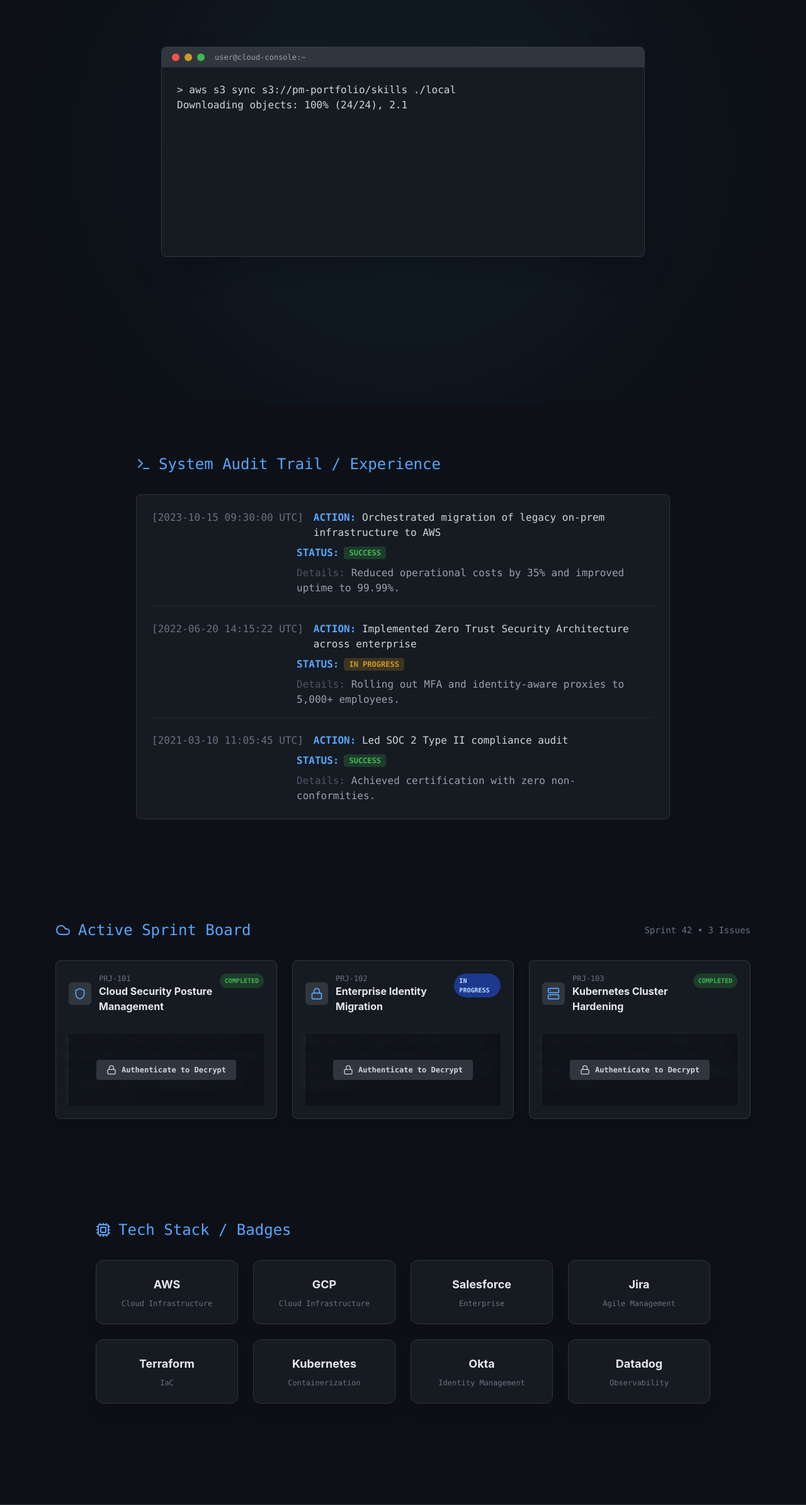
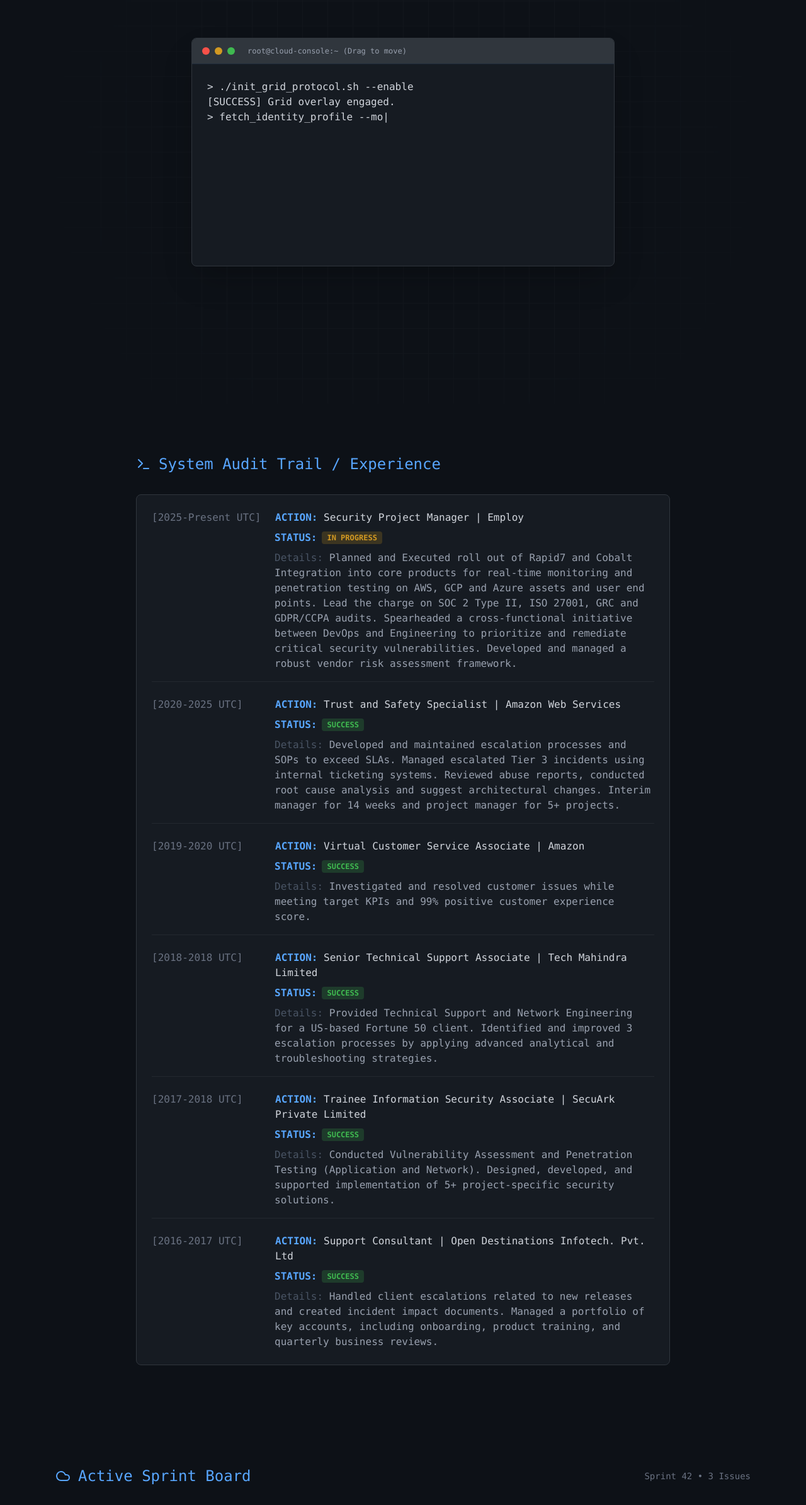
Before and after one commit to DynamicJoker/nimikuriakose.com, a React (Vite) app: page / in a window 1280 px wide. Shown: the part 159-2549 px from the top of the page at 63% size. Built offline with nearby package versions, Linux system fonts and the light colour scheme.

Commit message:
Implement gamified dynamic Hero section and update resume data

```diff
--- a/src/components/Experience.jsx
+++ b/src/components/Experience.jsx
@@ -3,22 +3,40 @@
 
 const mockExperience = [
   {
-    timestamp: '2023-10-15 09:30:00 UTC',
-    action: 'Orchestrated migration of legacy on-prem infrastructure to AWS',
-    status: 'SUCCESS',
-    details: 'Reduced operational costs by 35% and improved uptime to 99.99%.'
+    timestamp: '2025-Present UTC',
+    action: 'Security Project Manager | Employ',
+    status: 'IN PROGRESS',
+    details: 'Planned and Executed roll out of Rapid7 and Cobalt Integration into core products for real-time monitoring and penetration testing on AWS, GCP and Azure assets and user end points. Lead the charge on SOC 2 Type II, ISO 27001, GRC and GDPR/CCPA audits. Spearheaded a cross-functional initiative between DevOps and Engineering to prioritize and remediate critical security vulnerabilities. Developed and managed a robust vendor risk assessment framework.'
   },
   {
-    timestamp: '2022-06-20 14:15:22 UTC',
-    action: 'Implemented Zero Trust Security Architecture across enterprise',
-    status: 'IN PROGRESS',
-    details: 'Rolling out MFA and identity-aware proxies to 5,000+ employees.'
+    timestamp: '2020-2025 UTC',
+    action: 'Trust and Safety Specialist | Amazon Web Services',
+    status: 'SUCCESS',
+    details: 'Developed and maintained escalation processes and SOPs to exceed SLAs. Managed escalated Tier 3 incidents using internal ticketing systems. Reviewed abuse reports, conducted root cause analysis and suggest architectural changes. Interim manager for 14 weeks and project manager for 5+ projects.'
   },
   {
-    timestamp: '2021-03-10 11:05:45 UTC',
-    action: 'Led SOC 2 Type II compliance audit',
+    timestamp: '2019-2020 UTC',
+    action: 'Virtual Customer Service Associate | Amazon',
     status: 'SUCCESS',
-    details: 'Achieved certification with zero non-conformities.'
+    details: 'Investigated and resolved customer issues while meeting target KPIs and 99% positive customer experience score.'
+  },
+  {
+    timestamp: '2018-2018 UTC',
+    action: 'Senior Technical Support Associate | Tech Mahindra Limited',
+    status: 'SUCCESS',
+    details: 'Provided Technical Support and Network Engineering for a US-based Fortune 50 client. Identified and improved 3 escalation processes by applying advanced analytical and troubleshooting strategies.'
+  },
+  {
+    timestamp: '2017-2018 UTC',
+    action: 'Trainee Information Security Associate | SecuArk Private Limited',
+    status: 'SUCCESS',
+    details: 'Conducted Vulnerability Assessment and Penetration Testing (Application and Network). Designed, developed, and supported implementation of 5+ project-specific security solutions.'
+  },
+  {
+    timestamp: '2016-2017 UTC',
+    action: 'Support Consultant | Open Destinations Infotech. Pvt. Ltd',
+    status: 'SUCCESS',
+    details: 'Handled client escalations related to new releases and created incident impact documents. Managed a portfolio of key accounts, including onboarding, product training, and quarterly business reviews.'
   }
 ];
 
@@ -34,13 +52,13 @@
         {mockExperience.map((log, index) => (
           <div key={index} className="border-b border-border/50 pb-4 last:border-0 last:pb-0">
             <div className="flex flex-col md:flex-row md:items-start gap-2 md:gap-4 mb-2">
-              <span className="text-gray-500 shrink-0">[{log.timestamp}]</span>
+              <span className="text-gray-500 shrink-0 min-w-[180px]">[{log.timestamp}]</span>
               <div className="flex-1">
                 <span className="text-primary font-bold">ACTION: </span>
                 <span className="text-gray-300">{log.action}</span>
               </div>
             </div>
-            <div className="flex flex-col md:flex-row md:items-start gap-2 md:gap-4 ml-0 md:ml-[230px]">
+            <div className="flex flex-col md:flex-row md:items-start gap-2 md:gap-4 ml-0 md:ml-[195px]">
               <div className="flex items-center gap-2">
                 <span className="text-primary font-bold">STATUS: </span>
                 <span className={`px-2 py-0.5 rounded text-xs font-bold ${
@@ -50,7 +68,7 @@
                 </span>
               </div>
             </div>
-            <div className="mt-2 text-gray-400 ml-0 md:ml-[230px]">
+            <div className="mt-2 text-gray-400 ml-0 md:ml-[195px]">
               <span className="text-gray-600">Details: </span>
               {log.details}
             </div>
--- a/src/components/Hero.jsx
+++ b/src/components/Hero.jsx
@@ -1,43 +1,135 @@
-import React from 'react';
+import React, { useState, useRef } from 'react';
 import { TypeAnimation } from 'react-type-animation';
+import { motion } from 'framer-motion';
+import { ShieldCheck, ChevronRight, Globe, Mail } from 'lucide-react';
 
 const Hero = () => {
+  const [uiStep, setUiStep] = useState(0);
+  const containerRef = useRef(null);
+
   return (
-    <section className="min-h-screen flex items-center justify-center p-6 bg-console relative overflow-hidden">
-      {/* Background ambient glow */}
-      <div className="absolute top-1/2 left-1/2 -translate-x-1/2 -translate-y-1/2 w-[800px] h-[800px] bg-primary/5 rounded-full blur-[120px] pointer-events-none" />
+    <section
+      ref={containerRef}
+      className="min-h-screen flex items-center justify-center p-6 bg-console relative overflow-hidden"
+    >
+      {/* Background Grid - Appears at uiStep >= 1 */}
+      <motion.div
+        initial={{ opacity: 0 }}
+        animate={{ opacity: uiStep >= 1 ? 0.15 : 0 }}
+        transition={{ duration: 1.5 }}
+        className="absolute inset-0 pointer-events-none"
+        style={{
+          backgroundImage: `
+            linear-gradient(to right, #30363d 1px, transparent 1px),
+            linear-gradient(to bottom, #30363d 1px, transparent 1px)
+          `,
+          backgroundSize: '40px 40px',
+          maskImage: 'radial-gradient(circle at center, black 40%, transparent 80%)'
+        }}
+      />
 
-      <div className="w-full max-w-3xl bg-panel rounded-lg border border-border shadow-2xl overflow-hidden relative z-10">
-        {/* Terminal Header */}
-        <div className="bg-border px-4 py-2 flex items-center gap-2">
-          <div className="w-3 h-3 rounded-full bg-danger"></div>
-          <div className="w-3 h-3 rounded-full bg-warning"></div>
-          <div className="w-3 h-3 rounded-full bg-success"></div>
-          <span className="ml-2 text-xs text-gray-400 font-mono">user@cloud-console:~</span>
+      {/* Main Content Rendered Behind/Around Terminal - Appears at uiStep >= 2 */}
+      <div className="absolute inset-0 flex flex-col items-center justify-center pointer-events-none z-0 px-6 mt-[-100px]">
+        <motion.div
+          initial={{ opacity: 0, y: 30, scale: 0.95 }}
+          animate={{
+            opacity: uiStep >= 2 ? 1 : 0,
+            y: uiStep >= 2 ? 0 : 30,
+            scale: uiStep >= 2 ? 1 : 0.95
+          }}
+          transition={{ duration: 1, ease: "easeOut" }}
+          className="text-center"
+        >
+          <div className="flex items-center justify-center gap-2 mb-4 text-primary">
+            <ShieldCheck className="w-8 h-8" />
+            <span className="font-mono text-sm font-bold tracking-widest uppercase">System Initialized</span>
+          </div>
+          <h1 className="text-5xl md:text-7xl font-extrabold text-white mb-4 tracking-tight">
+            NIMI <span className="text-transparent bg-clip-text bg-gradient-to-r from-primary to-blue-300">KURIAKOSE</span>
+          </h1>
+          <p className="text-xl md:text-2xl text-gray-400 font-mono mb-8 max-w-3xl mx-auto">
+            Security Project Manager & Trust & Safety SME
+          </p>
+        </motion.div>
+
+        {/* CTA Buttons - Appears at uiStep >= 3 */}
+        <motion.div
+          initial={{ opacity: 0, y: 20 }}
+          animate={{ opacity: uiStep >= 3 ? 1 : 0, y: uiStep >= 3 ? 0 : 20 }}
+          transition={{ duration: 0.8, delay: 0.2 }}
+          className="flex flex-wrap items-center justify-center gap-4 pointer-events-auto"
+        >
+          <button
+            onClick={() => {
+              const el = document.getElementById('experience');
+              if (el) el.scrollIntoView({ behavior: 'smooth' });
+            }}
+            className="flex items-center gap-2 px-6 py-3 bg-primary text-console rounded-lg font-bold font-mono hover:bg-blue-400 transition-colors shadow-lg shadow-primary/20"
+          >
+            Deploy Modules <ChevronRight className="w-4 h-4" />
+          </button>
+
+          <div className="flex items-center gap-4 ml-4">
+            <a href="https://www.linkedin.com/in/nimik" target="_blank" rel="noreferrer" className="p-3 bg-panel border border-border rounded-lg text-gray-400 hover:text-primary hover:border-primary/50 transition-all cursor-pointer">
+              <Globe className="w-5 h-5" />
+            </a>
+            <a href="mailto:nimikuriakose123@gmail.com" className="p-3 bg-panel border border-border rounded-lg text-gray-400 hover:text-primary hover:border-primary/50 transition-all cursor-pointer">
+              <Mail className="w-5 h-5" />
+            </a>
+          </div>
+        </motion.div>
+      </div>
+
+      {/* Draggable Terminal */}
+      <motion.div
+        drag
+        dragConstraints={containerRef}
+        dragElastic={0.1}
+        initial={{ opacity: 0, scale: 0.9 }}
+        animate={{ opacity: 1, scale: 1 }}
+        transition={{ duration: 0.5 }}
+        className="w-full max-w-2xl bg-panel rounded-lg border border-border shadow-2xl overflow-hidden relative z-20 backdrop-blur-md bg-opacity-90"
+      >
+        {/* Terminal Header - Drag Handle */}
+        <div className="bg-border px-4 py-3 flex items-center justify-between cursor-grab active:cursor-grabbing border-b border-gray-800">
+          <div className="flex items-center gap-2">
+            <div className="w-3 h-3 rounded-full bg-danger"></div>
+            <div className="w-3 h-3 rounded-full bg-warning"></div>
+            <div className="w-3 h-3 rounded-full bg-success"></div>
+            <span className="ml-3 text-xs text-gray-400 font-mono select-none">root@cloud-console:~ (Drag to move)</span>
+          </div>
         </div>
 
         {/* Terminal Body */}
-        <div className="p-6 font-mono text-sm md:text-base text-gray-300 min-h-[300px]">
+        <div className="p-6 font-mono text-sm md:text-base text-gray-300 min-h-[320px]">
           <TypeAnimation
             sequence={[
-              '> aws s3 sync s3://pm-portfolio/skills ./local',
               1000,
-              '> aws s3 sync s3://pm-portfolio/skills ./local\nDownloading objects: 100% (24/24), 2.1 MiB\n> Fetching certifications... [Done]',
+              '> ./init_grid_protocol.sh --enable',
+              () => setUiStep(1),
+              500,
+              '> ./init_grid_protocol.sh --enable\n[SUCCESS] Grid overlay engaged.',
               1000,
-              '> aws s3 sync s3://pm-portfolio/skills ./local\nDownloading objects: 100% (24/24), 2.1 MiB\n> Fetching certifications... [Done]\n> echo "Hello, I build secure, scalable solutions."',
+              '> ./init_grid_protocol.sh --enable\n[SUCCESS] Grid overlay engaged.\n> fetch_identity_profile --module=hero_text',
+              500,
+              '> ./init_grid_protocol.sh --enable\n[SUCCESS] Grid overlay engaged.\n> fetch_identity_profile --module=hero_text\n[LOADING] Decrypting profile data...',
               1000,
-              '> aws s3 sync s3://pm-portfolio/skills ./local\nDownloading objects: 100% (24/24), 2.1 MiB\n> Fetching certifications... [Done]\n> echo "Hello, I build secure, scalable solutions."\nHello, I build secure, scalable solutions.',
+              () => setUiStep(2),
+              '> ./init_grid_protocol.sh --enable\n[SUCCESS] Grid overlay engaged.\n> fetch_identity_profile --module=hero_text\n[LOADING] Decrypting profile data...\n[SUCCESS] Profile rendered successfully.',
               1000,
-              '> aws s3 sync s3://pm-portfolio/skills ./local\nDownloading objects: 100% (24/24), 2.1 MiB\n> Fetching certifications... [Done]\n> echo "Hello, I build secure, scalable solutions."\nHello, I build secure, scalable solutions.\n> ./initialize_profile.sh',
-              1000,
+              '> ./init_grid_protocol.sh --enable\n[SUCCESS] Grid overlay engaged.\n> fetch_identity_profile --module=hero_text\n[LOADING] Decrypting profile data...\n[SUCCESS] Profile rendered successfully.\n> mount_action_modules',
+              500,
+              () => setUiStep(3),
+              '> ./init_grid_protocol.sh --enable\n[SUCCESS] Grid overlay engaged.\n> fetch_identity_profile --module=hero_text\n[LOADING] Decrypting profile data...\n[SUCCESS] Profile rendered successfully.\n> mount_action_modules\n[SUCCESS] Action nodes online.\n> system online. ready for input.',
             ]}
             wrapper="div"
             cursor={true}
             repeat={0}
+            speed={60}
             style={{ whiteSpace: 'pre-line' }}
           />
         </div>
-      </div>
+      </motion.div>
     </section>
   );
 };
--- a/src/components/Skills.jsx
+++ b/src/components/Skills.jsx
@@ -4,13 +4,21 @@
 
 const mockSkills = [
   { name: 'AWS', category: 'Cloud Infrastructure' },
-  { name: 'GCP', category: 'Cloud Infrastructure' },
-  { name: 'Salesforce', category: 'Enterprise' },
-  { name: 'Jira', category: 'Agile Management' },
-  { name: 'Terraform', category: 'IaC' },
-  { name: 'Kubernetes', category: 'Containerization' },
-  { name: 'Okta', category: 'Identity Management' },
-  { name: 'Datadog', category: 'Observability' },
+  { name: 'Linux', category: 'Cloud Infrastructure' },
+  { name: 'ISO 27001', category: 'Security & Compliance' },
+  { name: 'SOC 2', category: 'Security & Compliance' },
+  { name: 'NIST CSF 2.0', category: 'Security & Compliance' },
+  { name: 'GRC', category: 'Security & Compliance' },
+  { name: 'Rapid7', category: 'Cybersecurity Tools' },
+  { name: 'Sentinel One', category: 'Cybersecurity Tools' },
+  { name: 'Cobalt', category: 'Cybersecurity Tools' },
+  { name: 'Jira / Atlassian', category: 'Agile & Tools' },
+  { name: 'Asana', category: 'Agile & Tools' },
+  { name: 'SaaS / CRM', category: 'Agile & Tools' },
+  { name: 'Incident Mgmt', category: 'Management' },
+  { name: 'Risk Mgmt', category: 'Management' },
+  { name: 'Project Mgmt', category: 'Management' },
+  { name: 'Stakeholder Eng.', category: 'Management' },
 ];
 
 const Skills = () => {
@@ -18,7 +26,7 @@
     <section className="py-20 px-6 max-w-5xl mx-auto">
       <h2 className="text-2xl font-mono text-primary mb-8 flex items-center gap-3">
         <Cpu className="w-6 h-6" />
-        Tech Stack / Badges
+        Tech Stack & Expertise
       </h2>
 
       <div className="grid grid-cols-2 md:grid-cols-4 gap-6">
@@ -32,7 +40,7 @@
             className="h-full"
           >
             <div className="bg-panel border border-border rounded-xl p-6 h-full flex flex-col items-center justify-center gap-2 shadow-xl hover:shadow-primary/10 hover:border-primary/30 transition-all cursor-pointer">
-              <span className="text-lg font-bold text-gray-200">{skill.name}</span>
+              <span className="text-lg font-bold text-gray-200 text-center leading-tight">{skill.name}</span>
               <span className="text-xs text-gray-500 font-mono text-center">{skill.category}</span>
             </div>
           </Tilt>
```
